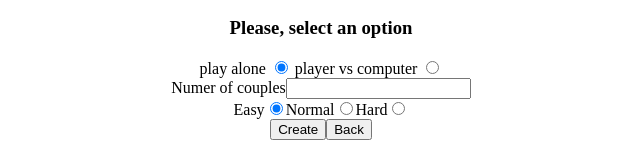
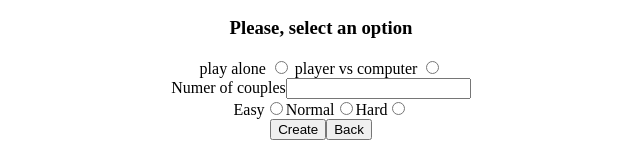
Before and after one commit to Adriordev/memory, a Vue app: page / in a window 1280 px wide. Both pictures are taken after a click on the button "Single player". Shown: the part 273-438 px from the top of the page, without its empty margins (319-959 px from the left). Built offline with nearby package versions, Linux system fonts and the light colour scheme.

Commit message:
Add socketio event to reset flipped cards in client side Add socketio event to update only flipped cards instead all game

```diff
--- a/src/components/Board.vue
+++ b/src/components/Board.vue
@@ -67,7 +67,7 @@ export default {
   },
   setup(props) {
     //State
-    /* const computerCardId = ref(""); */
+
     // Computed
     const flippedCards = computed(() => props.cards.filter((c) => c.isFlipped));
     const userCannotFlipCard = computed(() => flippedCards.value.length == 2);
@@ -104,6 +104,14 @@ export default {
       });
     };
 
+    socket.on("resetFlippedCards", (cards) => {
+      cards.forEach((element) => {
+        sleep(2000).then(() => {
+          element.isFlipped = false;
+        });
+      });
+    });
+
     return {
       flipCard,
       Card,
--- a/src/components/ConfigGame.vue
+++ b/src/components/ConfigGame.vue
@@ -94,6 +94,7 @@
 import { ref } from "vue";
 import socket from "../socket";
 import Board from "./Board.vue";
+import { sleep } from "../helpers/sleepHelper";
 export default {
   components: {
     Board,
@@ -108,8 +109,8 @@ export default {
   },
   setup() {
     const couplesCount = ref(null);
-    const singlePlayerMode = ref("playAlone");
-    const gameDificulty = ref("easy");
+    const singlePlayerMode = ref();
+    const gameDificulty = ref();
 
     const errCouples = ref("");
     const shareCodeGame = ref(null);
@@ -122,7 +123,7 @@ export default {
       cards: [],
       score: [],
       turn: null,
-      showCards: []
+      showCards: [],
     });
 
     //----SINGLEPLAYER
@@ -130,8 +131,14 @@ export default {
     //----MULTIPLAYER
 
     socket.on("updateGame", (game) => {
+      sleep(2000).then(() => {
+        dataGame.value = game;
+      });
+      isVisibleBoard.value = true;
+    });
+
+    socket.on("updateFlippedCard", (game) => {
       dataGame.value = game;
-      isVisibleBoard.value = true;
     });
 
     const createGame = () => {
```
